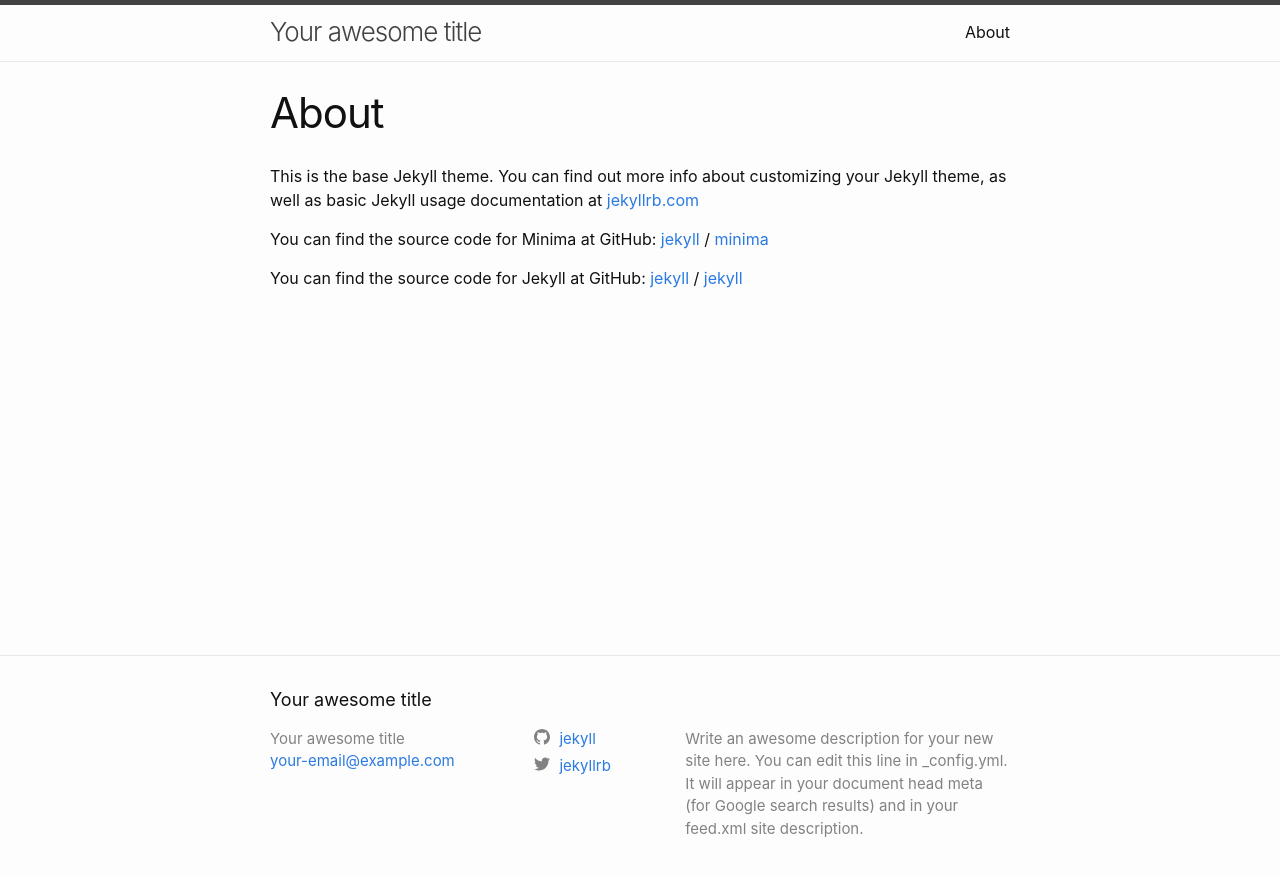
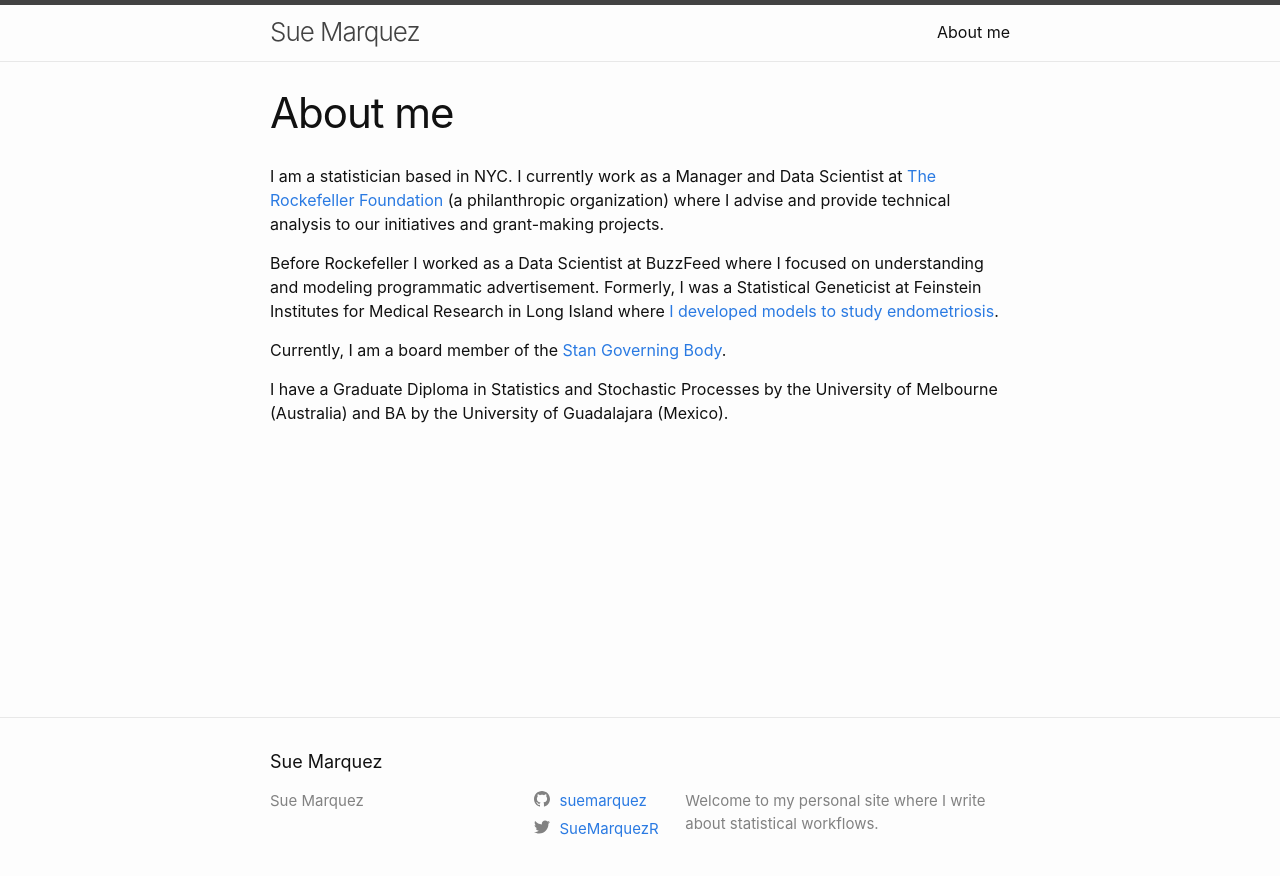
Before and after one commit to Suemarquez/suemarquez.github.io, a Jekyll site: the page built from about.markdown, in a window 1280 px wide. Shown: the top 876 px of the page. Built offline with Jekyll 4.4.1, drawn with Linux system fonts in a browser that asks for light colours.

Commit message:
Include bio and change blog name

```diff
--- a/_config.yml
+++ b/_config.yml
@@ -18,16 +18,14 @@
 # You can create any custom variable you would like, and they will be accessible
 # in the templates via {{ site.myvariable }}.
 
-title: Your awesome title
-email: your-email@example.com
+title: Sue Marquez
+email:
 description: >- # this means to ignore newlines until "baseurl:"
-  Write an awesome description for your new site here. You can edit this
-  line in _config.yml. It will appear in your document head meta (for
-  Google search results) and in your feed.xml site description.
+  Welcome to my personal site where I write about statistical workflows.
 baseurl: "" # the subpath of your site, e.g. /blog
 url: "" # the base hostname & protocol for your site, e.g. http://example.com
-twitter_username: jekyllrb
-github_username:  jekyll
+twitter_username: SueMarquezR
+github_username:  suemarquez
 
 # Build settings
 theme: minima
--- a/about.markdown
+++ b/about.markdown
@@ -1,18 +1,13 @@
 ---
 layout: page
-title: About
+title: About me
 permalink: /about/
 ---
 
-This is the base Jekyll theme. You can find out more info about customizing your Jekyll theme, as well as basic Jekyll usage documentation at [jekyllrb.com](https://jekyllrb.com/)
+I am a statistician based in NYC. I currently work as a Manager and Data Scientist at [The Rockefeller Foundation](https://www.rockefellerfoundation.org) (a philanthropic organization) where I advise and provide technical analysis to our initiatives and grant-making projects.
 
-You can find the source code for Minima at GitHub:
-[jekyll][jekyll-organization] /
-[minima](https://github.com/jekyll/minima)
+Before Rockefeller I worked as a Data Scientist at BuzzFeed where I focused on understanding and modeling programmatic advertisement. Formerly, I was a Statistical Geneticist at Feinstein Institutes for Medical Research in Long Island where [I developed models to study endometriosis](https://molmed.biomedcentral.com/articles/10.1186/s10020-018-0009-6).
 
-You can find the source code for Jekyll at GitHub:
-[jekyll][jekyll-organization] /
-[jekyll](https://github.com/jekyll/jekyll)
+Currently, I am a board member of the [Stan Governing Body](https://mc-stan.org/about/).
 
-
-[jekyll-organization]: https://github.com/jekyll
+I have a Graduate Diploma in Statistics and Stochastic Processes by the University of Melbourne (Australia) and BA by the University of Guadalajara (Mexico).
```
